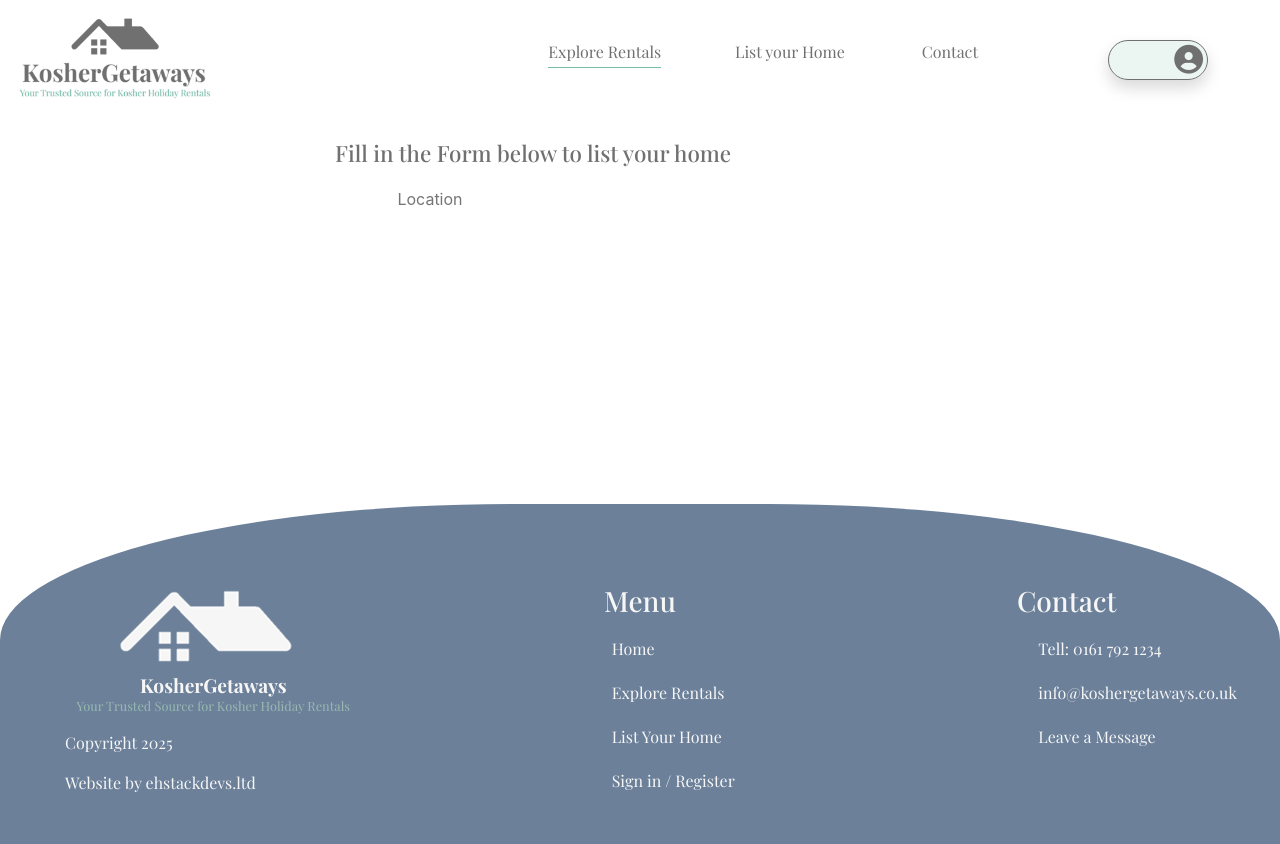
After one commit to e-h-dev/kosher-gataways, a Django app: page /rentals/list_home in a window 1280 px wide. The commit adds this page. Run offline with Django 5.2, Linux system fonts and the light colour scheme; some libraries are stand-ins or nearby versions; some web fonts are replaced.

Commit message:
Create list home template, views and url

```diff
--- /dev/null
+++ b/kosher_getaways/rentals/templates/rentals/list_home.html
@@ -0,0 +1,25 @@
+{% extends "base.html" %}
+{% load static %}
+
+{% block extra_title %} - List Home {% endblock %}
+{% block extra_class%} active{% endblock %}
+{% block content%}
+<div class="container-fluid">
+    <div class="row">
+        <div class="col-3"></div>
+        <div class="col-6">
+            <h1 class="center">Fill in the Form below to list your home</h1>
+        </div>
+        <div class="col-3"></div>
+    </div>
+    <div class="row">
+        <div class="col-3"></div>
+        <div class="col-6">
+            <form action="">
+                <input type="text" i="location" placeholder="Location">
+            </form>
+        </div>
+        <div class="col-3"></div>
+    </div>
+</div>
+{% endblock %}
--- a/kosher_getaways/rentals/urls.py
+++ b/kosher_getaways/rentals/urls.py
@@ -4,4 +4,5 @@ from . import views
 urlpatterns = [
     path('', views.rentals, name='rentals'),
     path('<int:rental_id>', views.rental_detail, name='rental_detail'),
+    path('list_home', views.list_home, name='list_home'),
 ]
--- a/kosher_getaways/rentals/views.py
+++ b/kosher_getaways/rentals/views.py
@@ -26,3 +26,7 @@ def rental_detail(request, rental_id):
         "image": image
         }
     return render(request, 'rentals/rental_detail.html', context)
+
+
+def list_home(request):
+    return render(request, 'rentals/list_home.html')
--- a/kosher_getaways/templates/base.html
+++ b/kosher_getaways/templates/base.html
@@ -47,7 +47,7 @@
                     <div class="col-7">
                         <div class="row upper-nav">
                             <div class="col-3"><a href="{% url 'rentals' %}" class="top-nav-link{% block extra_class%}{% endblock %}">Explore Rentals</a></div>
-                            <div class="col-3"><a href="" class="top-nav-link">List your Home</a></div>
+                            <div class="col-3"><a href="{% url 'list_home' %}" class="top-nav-link">List your Home</a></div>
                             <div class="col-3"><a href="" class="top-nav-link">Contact</a></div>
                             <div class="col-3">
                                 <div class="sign-in-box shadow">
@@ -109,7 +109,7 @@
                 <ul class="footer-list">
                     <li><a href="{% url 'home' %}" class="bottom-nav-link">Home</a></li>
                     <li><a href="{% url 'rentals' %}" class="bottom-nav-link">Explore Rentals</a></li>
-                    <li>List Your Home</li>
+                    <li><a href="{% url 'list_home' %}" class="bottom-nav-link">List Your Home</a></li>
                     {% if request.user.is_authenticated %}
                     <li><a href="{% url 'account_logout' %}" class="bottom-nav-link">Sign Out</a></li>
                     {% else %}
--- /dev/null
+++ b/kosher_getaways/templates/includes/map_js.html
@@ -0,0 +1 @@
+<script src="https://maps.googleapis.com/maps/api/js?key=AIzaSyB38HKwvjPICAVNqPTWByyVThCfTOfwY6U&callback=myMap"></script>
```
Also changed, not shown: kosher_getaways/rentals/templates/rentals/rental_detail.html (+2 -8 lines).
